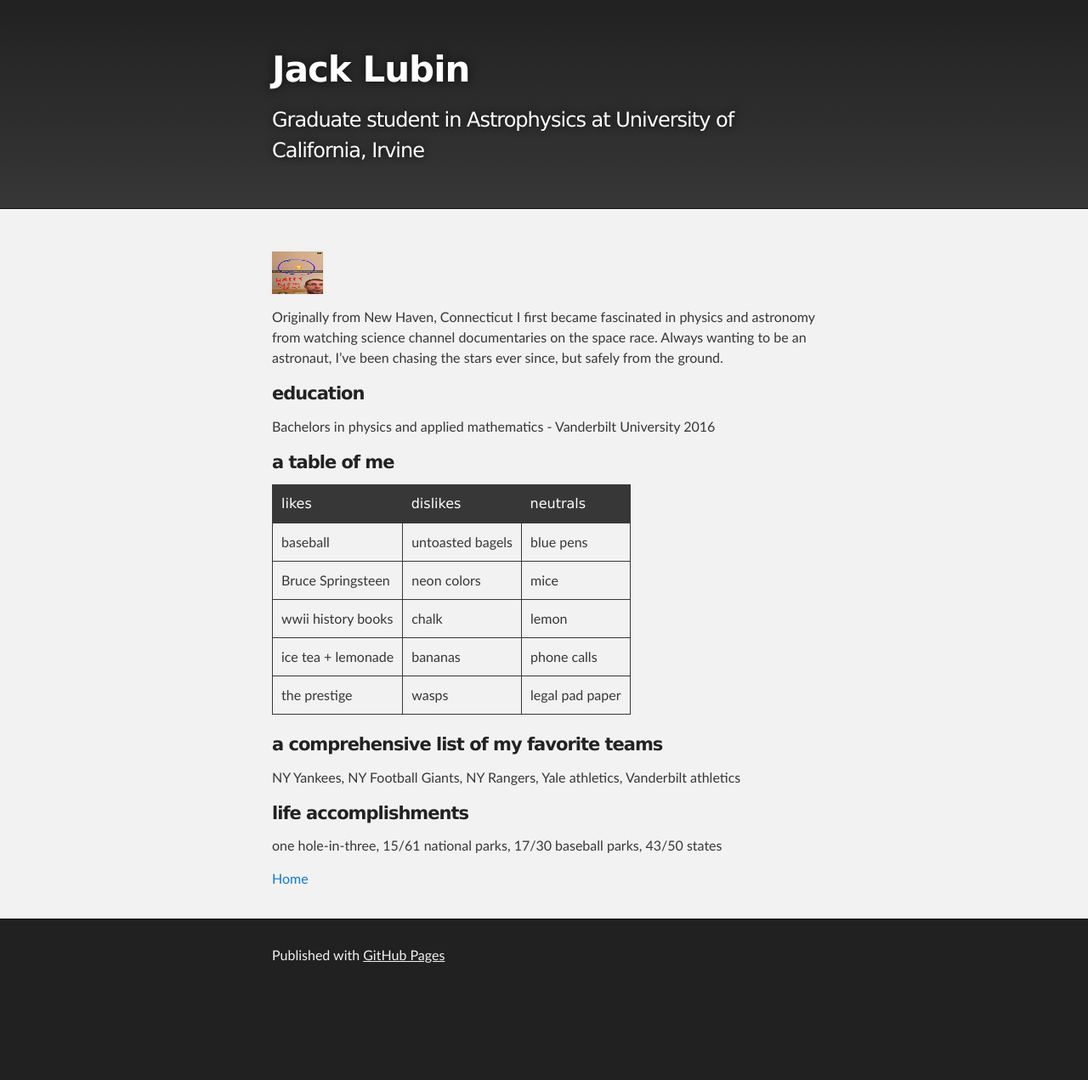
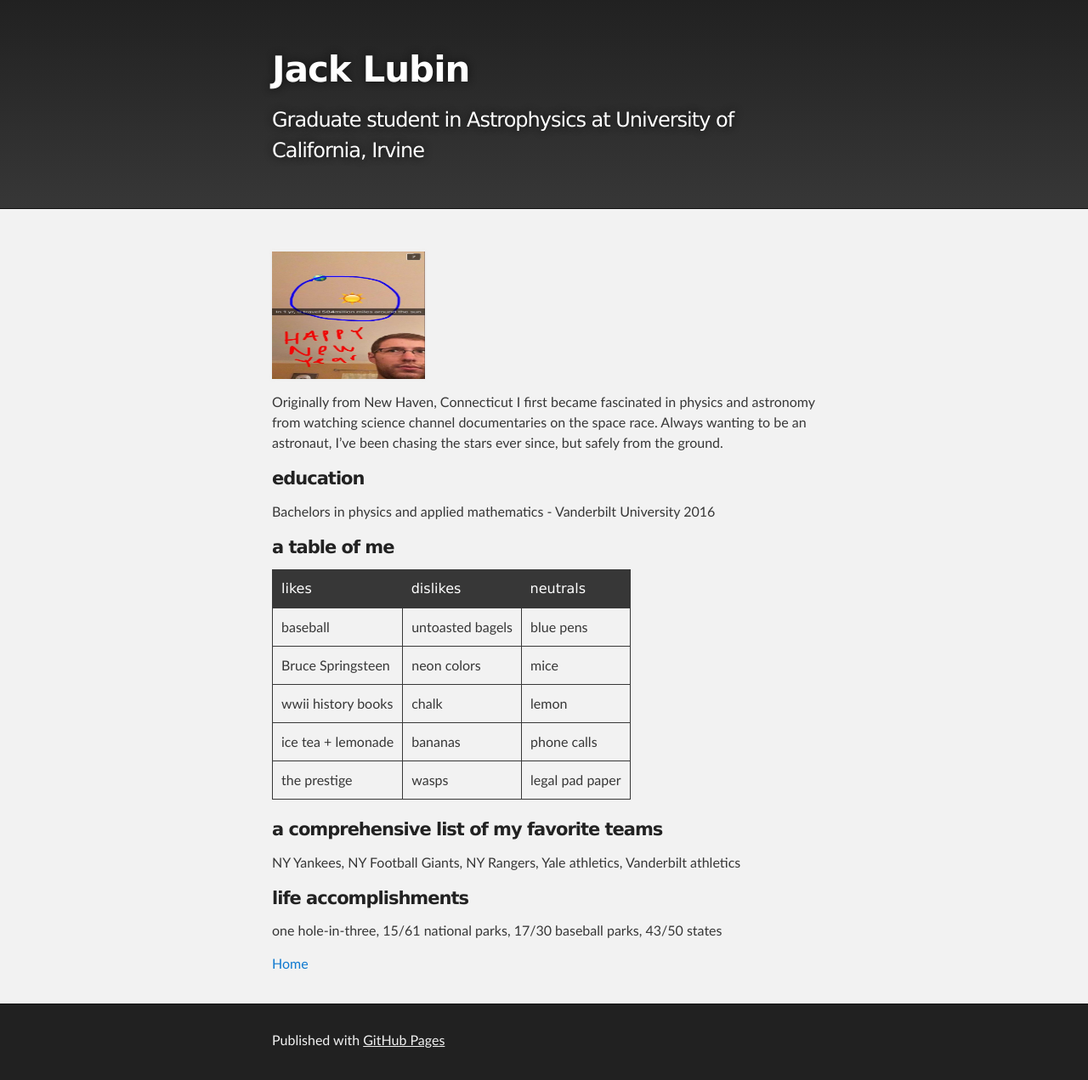
Before and after one commit to jluby127/jluby127.github.io, a Jekyll site: the page built from aboutme.md, in a window 1280 px wide. Shown: the whole page at 85% size. Built offline with Jekyll 4.4.1, drawn with Linux system fonts in a browser that asks for light colours; our own code applies the rules of GitHub Pages for plain Markdown files; before the commit the page ends 1171 px from its top, so only the background shows below that.

Commit message:
Update aboutme.md

```diff
--- a/aboutme.md
+++ b/aboutme.md
@@ -1,4 +1,4 @@
-<img src= "./temp1.jpg" width="60" height="50">
+<img src= "./temp1.jpg" width="180" height="150">
 
 Originally from New Haven, Connecticut I first became fascinated in physics and astronomy
 from watching science channel documentaries on the space race. Always wanting to be
```
